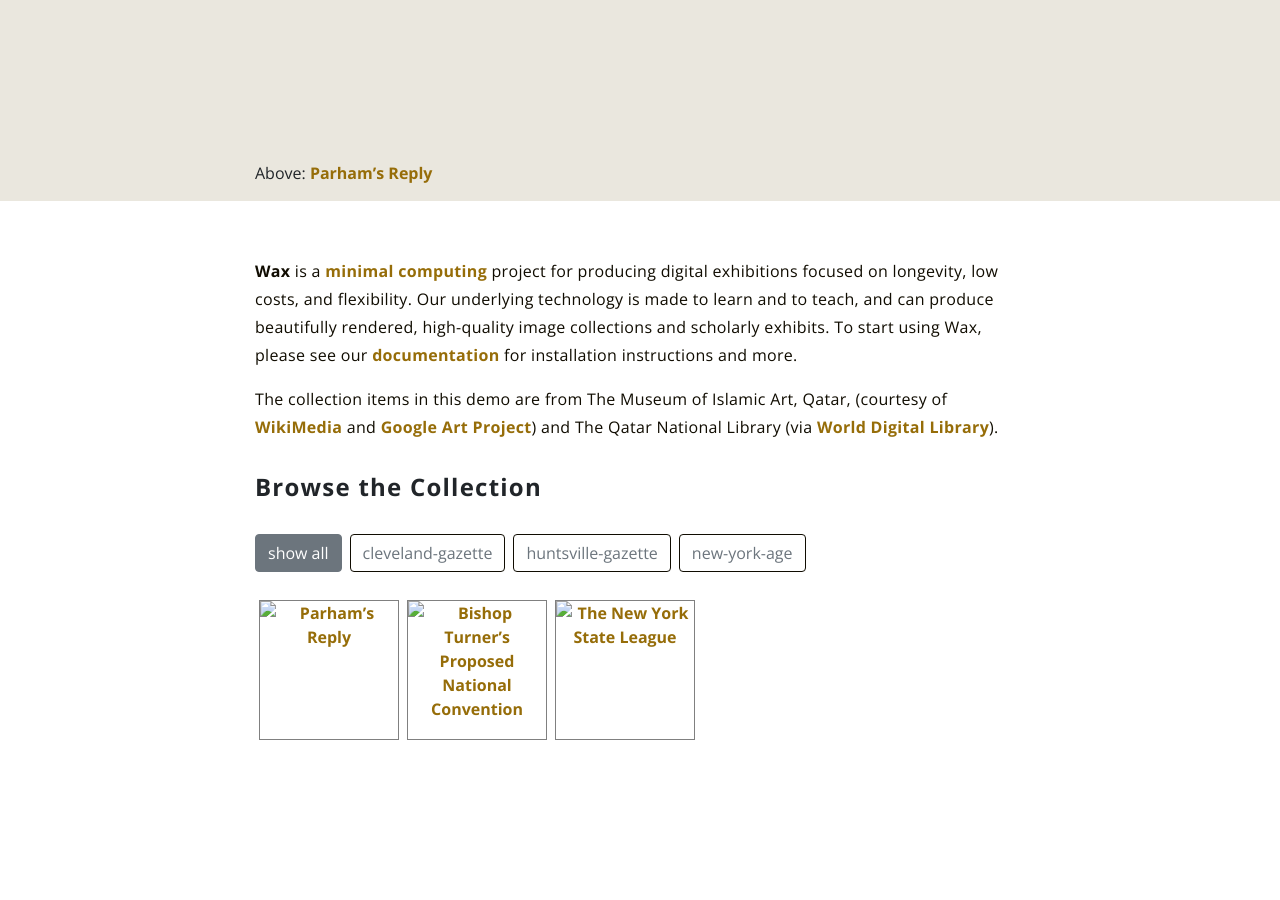
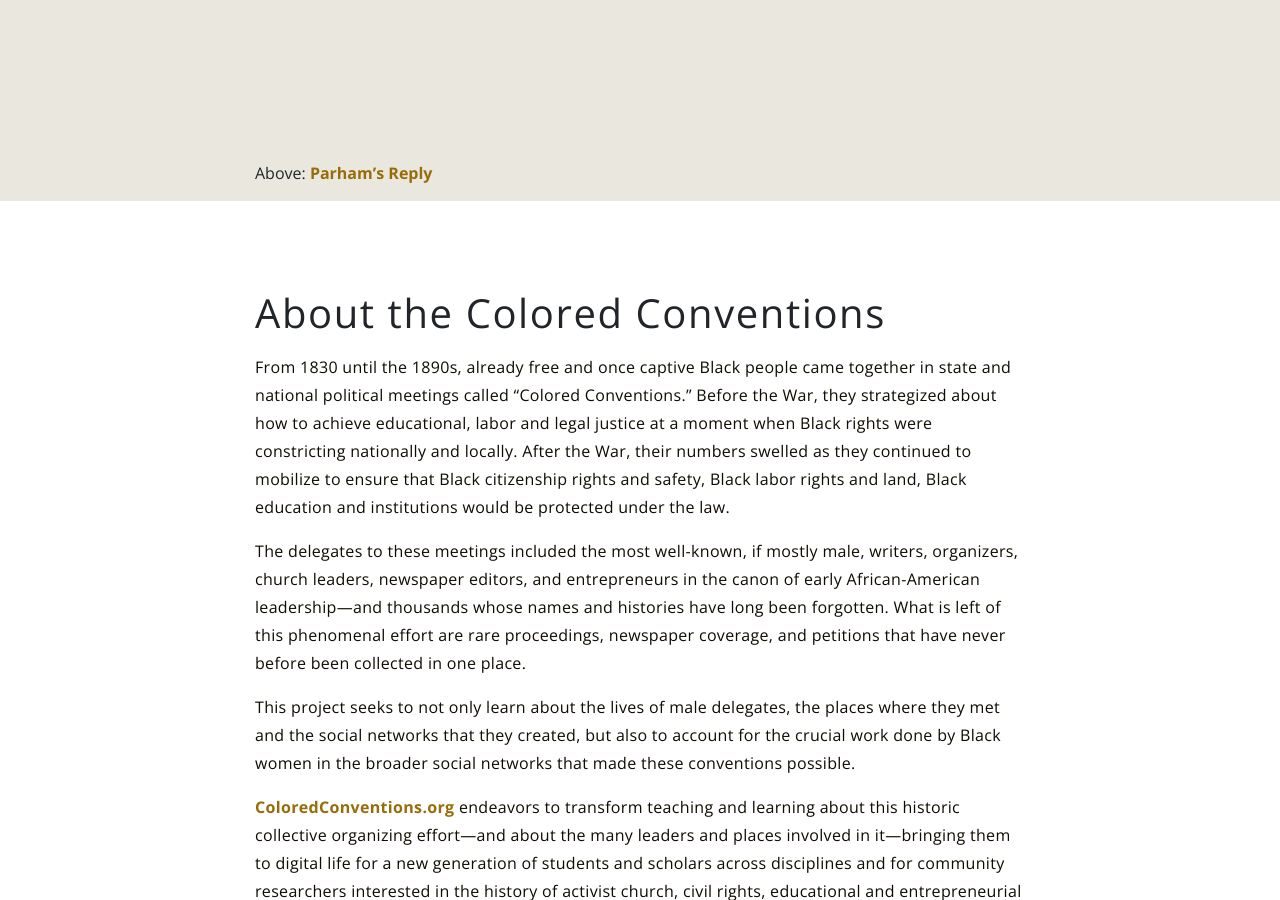
Before and after one commit to TheJT33/ccp, a Jekyll site: the page built from index.md, in a window 1280 px wide and 900 px high, scrolled down 505 px. Built offline with Jekyll 4.4.1, drawn with Linux system fonts in a browser that asks for light colours; our own code applies the rules of GitHub Pages for plain Markdown files; some of the changed text lies outside the part shown.

Commit message:
started adding ccp prose

```diff
--- a/index.md
+++ b/index.md
@@ -8,9 +8,15 @@ banner:
   height: '500px'
 ---
 
-__Wax__ is a [minimal computing](http://go-dh.github.io/mincomp/) project for producing digital exhibitions focused on longevity, low costs, and flexibility. Our underlying technology is made to learn and to teach, and can produce beautifully rendered, high-quality image collections and scholarly exhibits. To start using Wax, please see our [documentation](https://minicomp.github.io/wiki/#/wax/) for installation instructions and more.
+# About the Colored Conventions
 
-The collection items in this demo are from The Museum of Islamic Art, Qatar, (courtesy of [WikiMedia](https://commons.wikimedia.org/wiki/Category:Google_Art_Project_works_in_The_Museum_of_Islamic_Art,_Qatar) and [Google Art Project](https://www.google.com/culturalinstitute/about/artproject/)) and The Qatar National Library (via [World Digital Library](https://www.wdl.org/en/)).
+From 1830 until the 1890s, already free and once captive Black people came together in state and national political meetings called "Colored Conventions." Before the War, they strategized about how to achieve educational, labor and legal justice at a moment when Black rights were constricting nationally and locally. After the War, their numbers swelled as they continued to mobilize to ensure that Black citizenship rights and safety, Black labor rights and land, Black education and institutions would be protected under the law.
+
+The delegates to these meetings included the most well-known, if mostly male, writers, organizers, church leaders, newspaper editors, and entrepreneurs in the canon of early African-American leadership—and thousands whose names and histories have long been forgotten. What is left of this phenomenal effort are rare proceedings, newspaper coverage, and petitions that have never before been collected in one place.
+
+This project seeks to not only learn about the lives of male delegates, the places where they met and the social networks that they created, but also to account for the crucial work done by Black women in the broader social networks that made these conventions possible.
+
+[ColoredConventions.org](coloredconventions.org) endeavors to transform teaching and learning about this historic collective organizing effort—and about the many leaders and places involved in it—bringing them to digital life for a new generation of students and scholars across disciplines and for community researchers interested in the history of activist church, civil rights, educational and entrepreneurial engagement.
 
 ### Browse the Collection
 
```
Also changed, not shown: pages/collection.md (+2 -1 lines), _layouts/ccp_item.html (line endings or trailing spaces).
